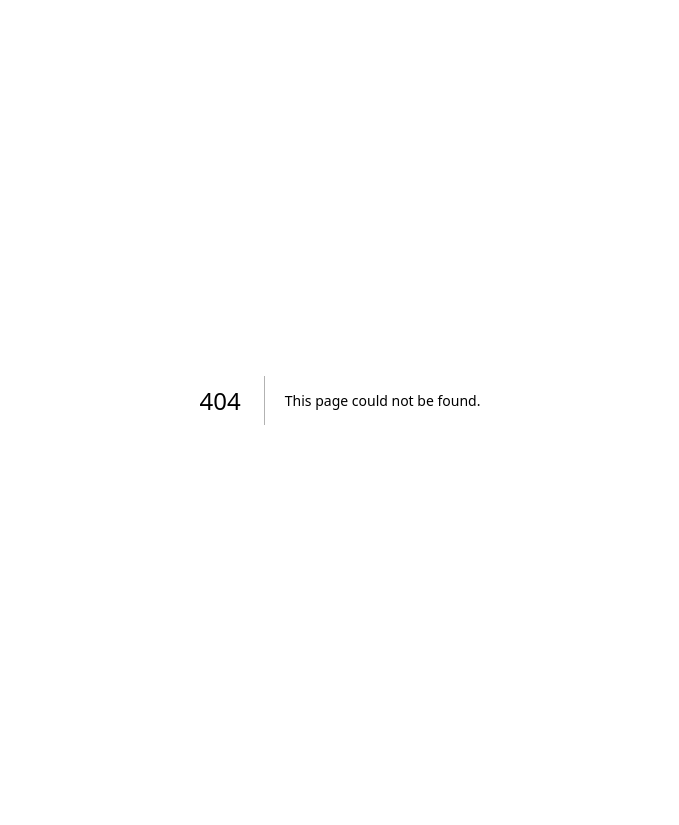
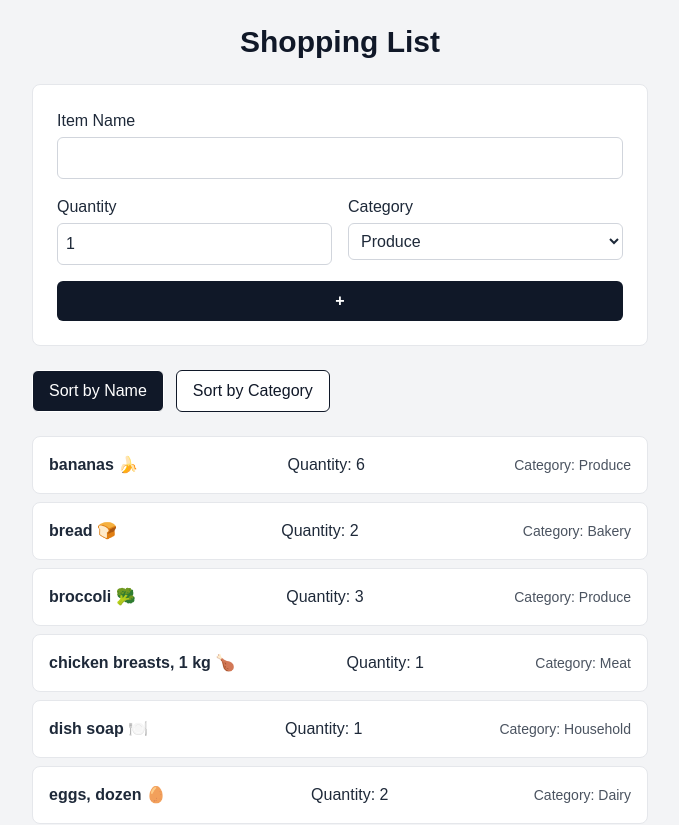
Before and after one commit to Kanwar0135/cprg306-assignments, a Next.js app: page /week-6 in a window 1280 px wide. Before the commit this address had no page. Shown: the top 825 px of the page, without its empty margins (300-979 px from the left). Before the commit the page ends 800 px from the top, so only its background shows below. Built offline with nearby package versions, Linux system fonts and the light colour scheme.

Commit message:
week 6 changes

```diff
--- a/app/page.js
+++ b/app/page.js
@@ -83,6 +83,21 @@ export default function Page() {
           </p>
         </Link>
 
+        {/* Week 6 */}
+        <Link
+          href="/week-6"
+          className="
+            block p-6 rounded-xl shadow-md transition
+            bg-yellow-600 text-white
+            hover:bg-yellow-700
+            dark:bg-yellow-500 dark:hover:bg-yellow-400
+          "
+        >
+          <h2 className="text-xl font-semibold">Week 6</h2>
+          <p className="mt-1 text-white-100 dark:text-white-200">
+            Add new items
+          </p>
+        </Link>
 
       </div>
     </main>
--- /dev/null
+++ b/app/week-6/NewItem.js
@@ -0,0 +1,120 @@
+"use client";
+
+import { useState } from "react";
+
+export default function NewItem({ onAddItem }) {
+  const [name, setName] = useState("");
+  const [quantity, setQuantity] = useState(1);
+  const [category, setCategory] = useState("produce");
+
+  function handleSubmit(event) {
+    event.preventDefault();
+
+    const item = {
+      id: crypto.randomUUID(),
+      name,
+      quantity,
+      category
+    };
+
+    onAddItem(item);
+
+    setName("");
+    setQuantity(1);
+    setCategory("produce");
+  }
+
+  return (
+    <form
+      onSubmit={handleSubmit}
+      className="
+        p-6 rounded-lg border
+        bg-white text-gray-800 border-gray-200
+        dark:bg-gray-800 dark:text-gray-100 dark:border-gray-700
+        space-y-4
+      "
+    >
+      <div>
+        <label className="block mb-1 font-medium">
+          Item Name
+        </label>
+        <input
+          type="text"
+          value={name}
+          onChange={(e) => setName(e.target.value)}
+          required
+          className="
+            w-full p-2 rounded-md border
+            border-gray-300
+            dark:border-gray-600
+            dark:bg-gray-700
+            focus:outline-none focus:ring-2 focus:ring-gray-400
+          "
+        />
+      </div>
+
+      <div className="flex gap-4">
+        <div className="flex-1">
+          <label className="block mb-1 font-medium">
+            Quantity
+          </label>
+          <input
+            type="number"
+            min="1"
+            max="99"
+            value={quantity}
+            onChange={(e) => setQuantity(Number(e.target.value))}
+            className="
+              w-full p-2 rounded-md border
+              border-gray-300
+              dark:border-gray-600
+              dark:bg-gray-700
+              focus:outline-none focus:ring-2 focus:ring-gray-400
+            "
+          />
+        </div>
+
+        <div className="flex-1">
+          <label className="block mb-1 font-medium">
+            Category
+          </label>
+          <select
+            value={category}
+            onChange={(e) => setCategory(e.target.value)}
+            className="
+              w-full p-2 rounded-md border
+              border-gray-300
+              dark:border-gray-600
+              dark:bg-gray-700
+              focus:outline-none focus:ring-2 focus:ring-gray-400
+            "
+          >
+            <option value="produce">Produce</option>
+            <option value="dairy">Dairy</option>
+            <option value="bakery">Bakery</option>
+            <option value="meat">Meat</option>
+            <option value="frozen foods">Frozen Foods</option>
+            <option value="canned goods">Canned Goods</option>
+            <option value="dry goods">Dry Goods</option>
+            <option value="beverages">Beverages</option>
+            <option value="snacks">Snacks</option>
+            <option value="household">Household</option>
+            <option value="other">Other</option>
+          </select>
+        </div>
+      </div>
+
+      <button
+        type="submit"
+        className="
+          w-full py-2 rounded-md font-semibold
+          bg-gray-900 text-white
+          hover:opacity-90 transition
+          dark:bg-gray-100 dark:text-gray-900
+        "
+      >
+        +
+      </button>
+    </form>
+  );
+}
--- /dev/null
+++ b/app/week-6/item-list.js
@@ -0,0 +1,54 @@
+"use client";
+
+import { useState } from "react";
+import Item from "./item";
+
+export default function ItemList({ items }) {
+  const [sortBy, setSortBy] = useState("name");
+
+  const sortedItems = [...items].sort((a, b) => {
+    if (sortBy === "name") {
+      return a.name.localeCompare(b.name);
+    }
+    if (sortBy === "category") {
+      return a.category.localeCompare(b.category);
+    }
+    return 0;
+  });
+
+  return (
+    <div className="space-y-6">
+
+      {/* Sorting Buttons */}
+      <div className="flex gap-3">
+        <button
+          onClick={() => setSortBy("name")}
+          className={`px-4 py-2 rounded-md border ${sortBy === "name"
+              ? "bg-gray-900 text-white dark:bg-gray-100 dark:text-gray-900"
+              : "bg-white dark:bg-gray-800"
+            }`}
+        >
+          Sort by Name
+        </button>
+
+        <button
+          onClick={() => setSortBy("category")}
+          className={`px-4 py-2 rounded-md border ${sortBy === "category"
+              ? "bg-gray-900 text-white dark:bg-gray-100 dark:text-gray-900"
+              : "bg-white dark:bg-gray-800"
+            }`}
+        >
+          Sort by Category
+        </button>
+      </div>
+
+      {/* Items */}
+      <ul className="space-y-2">
+        {sortedItems.map(item => (
+          <Item key={item.id} {...item} />
+        ))}
+      </ul>
+
+    </div>
+  );
+}
--- /dev/null
+++ b/app/week-6/item.js
@@ -0,0 +1,17 @@
+export default function Item({ name, quantity, category }) {
+  return (
+    <li
+      className="
+        flex justify-between items-center p-4 mb-2 rounded-lg border
+      bg-white text-gray-800 border-gray-200
+      dark:bg-gray-800 dark:text-gray-100 dark:border-gray-700
+      "
+    >
+      <p className="font-semibold">{name}</p>
+      <p>Quantity: {quantity}</p>
+      <p className="capitalize text-sm opacity-80">
+        Category: {category}
+      </p>
+    </li>
+  );
+}
--- /dev/null
+++ b/app/week-6/items.json
@@ -0,0 +1,74 @@
+[
+  {
+    "id": "1h2GJKH12gkHG31h1H",
+    "name": "milk, 4 L 🥛",
+    "quantity": 1,
+    "category": "dairy"
+  },
+  {
+    "id": "2KJH3k2j3H1k2J3K1H",
+    "name": "bread 🍞",
+    "quantity": 2,
+    "category": "bakery"
+  },
+  {
+    "id": "3h2KJH3k2j3H1k2J3",
+    "name": "eggs, dozen 🥚",
+    "quantity": 2,
+    "category": "dairy"
+  },
+  {
+    "id": "4k2J3K1H2GJKH12gk",
+    "name": "bananas 🍌",
+    "quantity": 6,
+    "category": "produce"
+  },
+  {
+    "id": "5H1h1H2KJH3k2j3H",
+    "name": "broccoli 🥦",
+    "quantity": 3,
+    "category": "produce"
+  },
+  {
+    "id": "6H1k2J3K1H2GJKH1",
+    "name": "chicken breasts, 1 kg 🍗",
+    "quantity": 1,
+    "category": "meat"
+  },
+  {
+    "id": "7gkHG31h1H2KJH3k",
+    "name": "pasta sauce 🍝",
+    "quantity": 3,
+    "category": "canned goods"
+  },
+  {
+    "id": "8j3H1k2J3K1H2GJK",
+    "name": "spaghetti, 454 g 🍝",
+    "quantity": 2,
+    "category": "dry goods"
+  },
+  {
+    "id": "9H12gkHG31h1H2KJ",
+    "name": "toilet paper, 12 pack 🧻",
+    "quantity": 1,
+    "category": "household"
+  },
+  {
+    "id": "10H3k2j3H1k2J3K1",
+    "name": "paper towels, 6 pack",
+    "quantity": 1,
+    "category": "household"
+  },
+  {
+    "id": "11k2J3K1H2GJKH12",
+    "name": "dish soap 🍽️",
+    "quantity": 1,
+    "category": "household"
+  },
+  {
+    "id": "12GJKH12gkHG31h1",
+    "name": "hand soap 🧼",
+    "quantity": 4,
+    "category": "household"
+  }
+]
--- /dev/null
+++ b/app/week-6/page.js
@@ -0,0 +1,34 @@
+"use client";
+
+import { useState } from "react";
+import itemsData from "./items.json";
+import ItemList from "./item-list";
+import NewItem from "./NewItem";
+
+export default function Page() {
+  const [items, setItems] = useState(itemsData);
+
+  function handleAddItem(newItem) {
+    setItems([...items, newItem]);
+  }
+
+  return (
+    <main
+      className="
+        min-h-screen
+        bg-gray-100 text-gray-900
+        dark:bg-black dark:text-gray-100
+        p-6
+      "
+    >
+      <h1 className="text-3xl font-bold mb-6 text-center">
+        Shopping List
+      </h1>
+
+      <div className="mx-auto w-full md:w-1/2 space-y-6">
+        <NewItem onAddItem={handleAddItem} />
+        <ItemList items={items} />
+      </div>
+    </main>
+  );
+}
```
